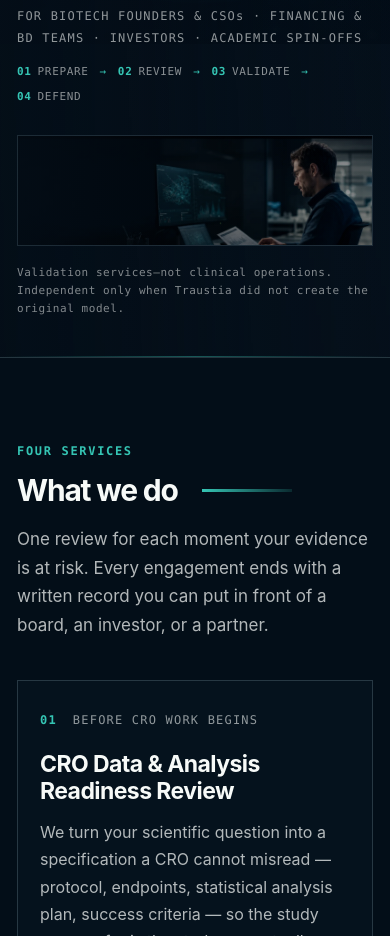
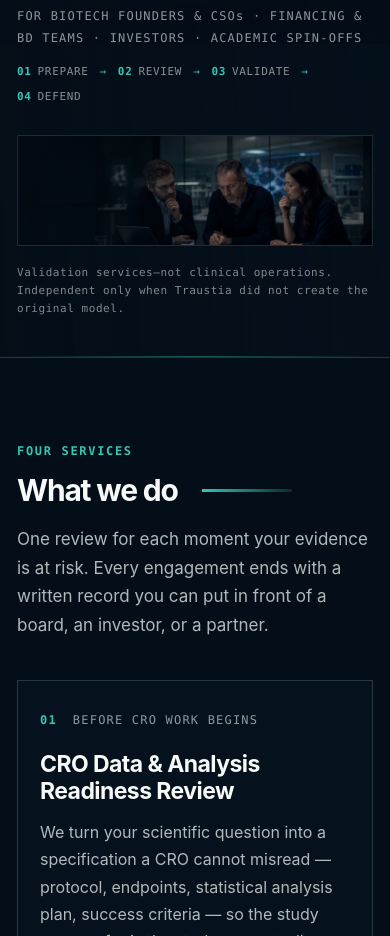
Before and after one commit to iry496/traustia-website, a React (Vite) app: page / in a window 390 px wide. Shown: the part 800-1736 px from the top of the page. Built offline with nearby package versions, Linux system fonts and the light colour scheme.

Commit message:
Use selected evidence review photo B

```diff
--- a/src/styles.css
+++ b/src/styles.css
@@ -1068,6 +1068,7 @@ html[data-locale="zh-TW"] .hero-route { text-transform: none; }
   .hero-review-photo::after {
     background: linear-gradient(90deg, rgba(4, 14, 24, .72), rgba(4, 14, 24, .04) 62%, rgba(4, 14, 24, .12));
   }
+  .hero-review-photo img { object-position: right center; }
   .hero-stage { min-height: auto; }
   .hero-story,
   .hero-meta { max-width: 100%; }
```
Also changed, not shown: public/traustia-independent-evidence-review.webp.
